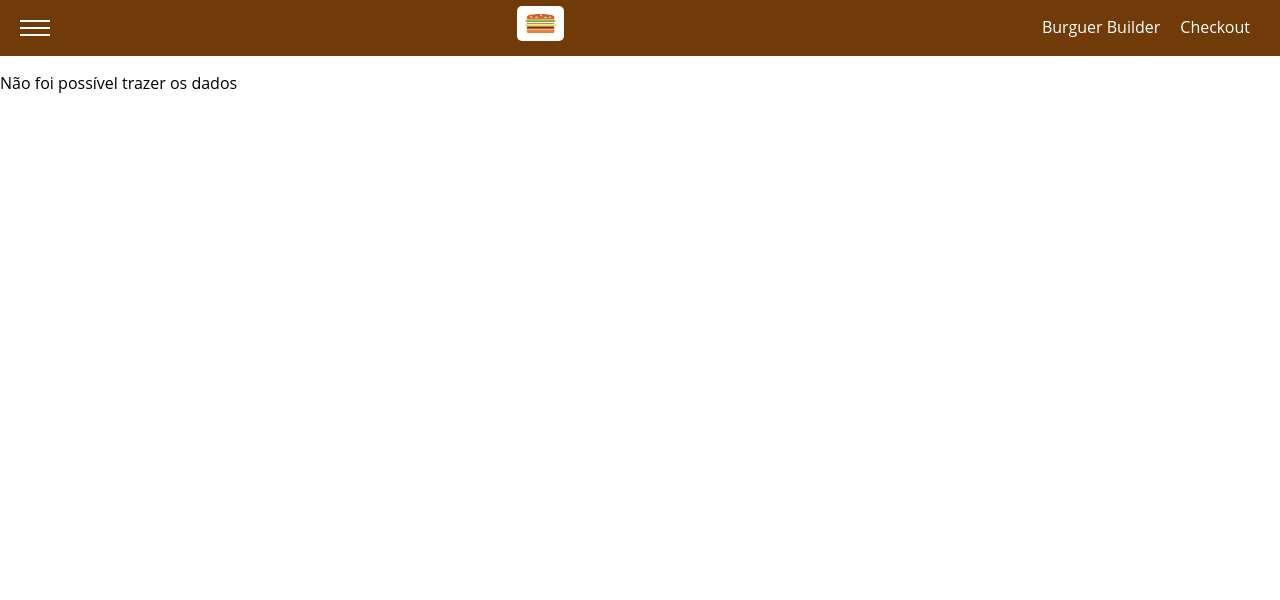
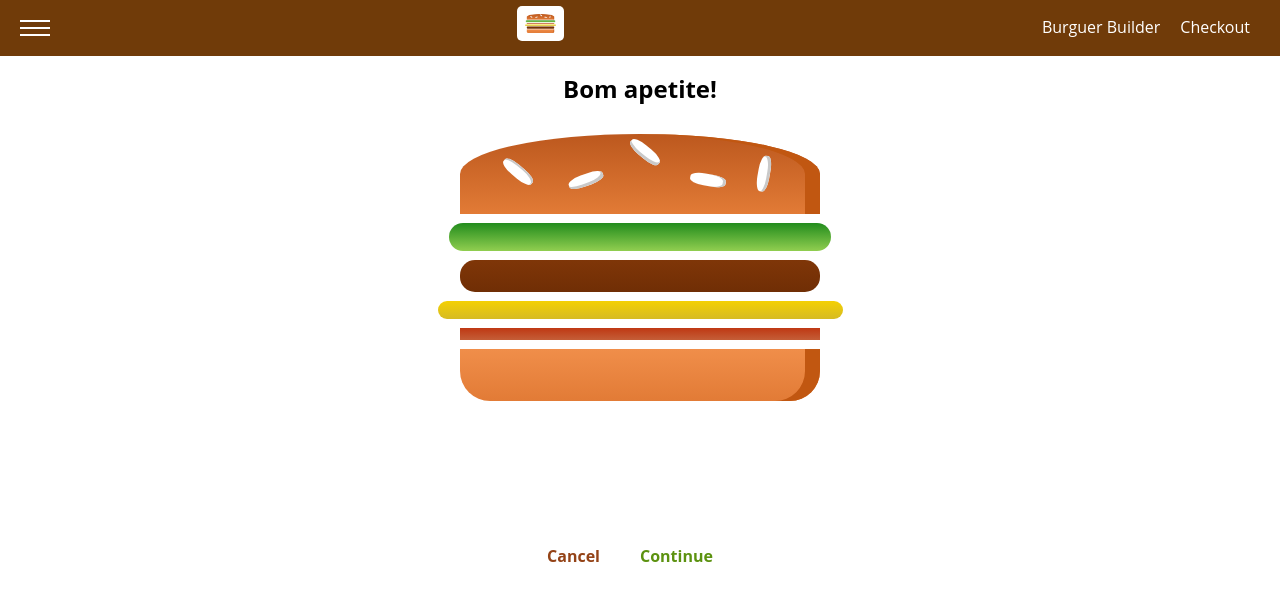
Before and after one commit to lucasoneves/burguer-builder, a React (Create React App) app: page /checkout in a window 1280 px wide. Shown: the top 600 px of the page. Built offline with nearby package versions, Linux system fonts and the light colour scheme; no server answers.

Commit message:
Adding route

```diff
--- a/package.json
+++ b/package.json
@@ -10,6 +10,7 @@
     "prop-types": "^15.7.2",
     "react": "^17.0.1",
     "react-dom": "^17.0.1",
+    "react-router-dom": "^5.2.0",
     "react-scripts": "4.0.1",
     "web-vitals": "^0.2.4"
   },
--- a/src/App.js
+++ b/src/App.js
@@ -1,16 +1,20 @@
-import React, { Component } from 'react';
-import Layout from './hoc/Layout/Layout';
-import BurguerBuilder from './containers/BurguerBuilder/BurguerBuilder';
-
+import React, { Component } from "react";
+import Layout from "./hoc/Layout/Layout";
+import BurguerBuilder from "./containers/BurguerBuilder/BurguerBuilder";
+import { Route, Switch } from "react-router-dom";
+import Checkout from "./containers/Checkout/Checkout";
 class App extends Component {
   render() {
     return (
       <div>
         <Layout>
-          <BurguerBuilder />
+          <Switch>
+            <Route path="/checkout" component={Checkout} />
+            <Route path="/" exact component={BurguerBuilder} />
+          </Switch>
         </Layout>
       </div>
-    )
+    );
   }
 }
 
--- /dev/null
+++ b/src/components/Order/CheckoutSummary.js
@@ -0,0 +1,20 @@
+import React from "react";
+import Burguer from "../Burguer/Burguer";
+import Button from "../UI/Button/Button";
+import classes from './CheckoutSummary.module.css';
+
+const checkoutSummary = (props) => {
+  return (
+    <div className={classes.CheckoutSummary}>
+      <h2>Bom apetite!</h2>
+      <div style={{ width: "300px", margin: "auto" }}></div>
+      <Burguer ingredients={props.ingredients}></Burguer>
+      <Button btnType="Danger" clicked>
+        Cancel
+      </Button>
+      <Button btnType="Success">Continue</Button>
+    </div>
+  );
+};
+
+export default checkoutSummary;
--- /dev/null
+++ b/src/components/Order/CheckoutSummary.module.css
@@ -0,0 +1,11 @@
+.CheckoutSummary {
+  text-align: center;
+  width: 80%;
+  margin: auto;
+}
+
+@media (min-width: 600px) {
+  .CheckoutSummary {
+    width: 500px;
+  }
+}
--- /dev/null
+++ b/src/containers/Checkout/Checkout.js
@@ -0,0 +1,20 @@
+import React, { Component } from 'react';
+import CheckoutSummary from '../../components/Order/CheckoutSummary';
+
+class Checkout extends Component {
+  state = {
+    ingredients: {
+      salad: 1,
+      meat: 1,
+      cheese: 1,
+      bacon: 1
+    }
+  }
+  render() {
+    return (
+      <CheckoutSummary ingredients={this.state.ingredients} />
+    )
+  }
+}
+
+export default Checkout;
--- a/src/index.js
+++ b/src/index.js
@@ -1,14 +1,21 @@
-import React from 'react';
-import ReactDOM from 'react-dom';
-import './index.css';
-import App from './App';
-import reportWebVitals from './reportWebVitals';
+import React from "react";
+import ReactDOM from "react-dom";
+import "./index.css";
+import App from "./App";
+import reportWebVitals from "./reportWebVitals";
+import { BrowserRouter } from "react-router-dom";
+
+const app = (
+  <BrowserRouter>
+    <App />
+  </BrowserRouter>
+);
 
 ReactDOM.render(
   <React.StrictMode>
-    <App />
+    {app}
   </React.StrictMode>,
-  document.getElementById('root')
+  document.getElementById("root")
 );
 
 // If you want to start measuring performance in your app, pass a function
```
Also changed, not shown: 2 other files (tests, documents, lock files or other folders).
